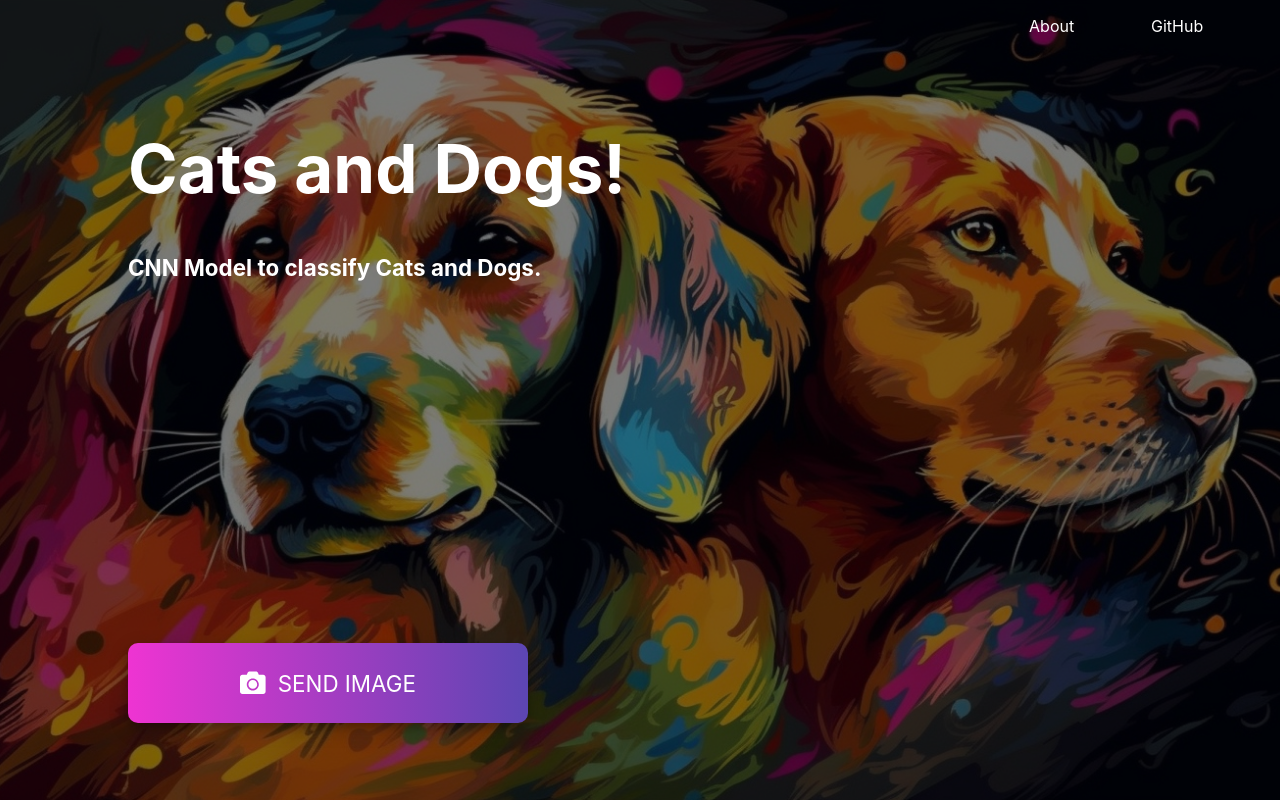
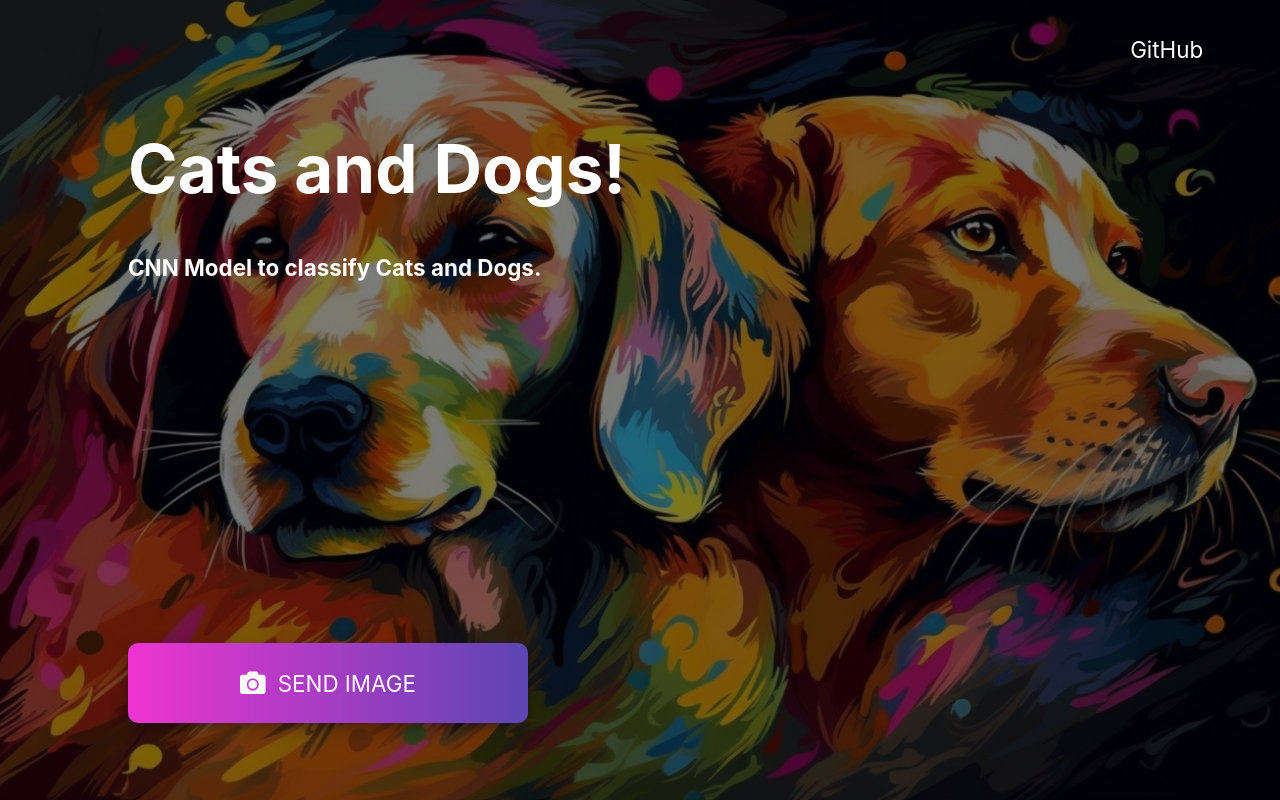
Before and after one commit to carlosplf/tf-cats-and-dogs, a React (Create React App) app in the folder frontend/: page / in a window 1280 px wide. Built offline with nearby package versions, Linux system fonts and the light colour scheme.

Commit message:
Minor Header changes

```diff
--- a/frontend/src/App.css
+++ b/frontend/src/App.css
@@ -84,6 +84,7 @@
   position: fixed;
 	left: 0;
 	top: 0;
+  margin-top: 20px;
   color: #FFF;
   overflow: hidden;
 	z-index: 2;
@@ -101,6 +102,7 @@
 .HeaderLink {
   color: #FFF;
   text-decoration: none;
+  font-size: 1.4em;
 }
 
 .HeaderLink::after{
--- a/frontend/src/App.js
+++ b/frontend/src/App.js
@@ -57,7 +57,7 @@ function App() {
             return(
                 <div className="Loading">
                     <Oval strokeWidth={4}/>
-                    <p>Loading...</p>
+                    <p>Processing image...</p>
                 </div>
             );
         }
@@ -132,7 +132,6 @@ function App() {
         <div className="App">
             <div className="Header">
                 <p><a className="HeaderLink" href="https://github.com/carlosplf/tf-cats-and-dogs">GitHub</a></p>
-                <p><a className="HeaderLink" href="https://github.com/carlosplf/tf-cats-and-dogs">About</a></p>
             </div>
             <h1 className="Title">Cats and Dogs!</h1>
             <h2 className="SubTitle">CNN Model to classify Cats and Dogs.</h2>
```
